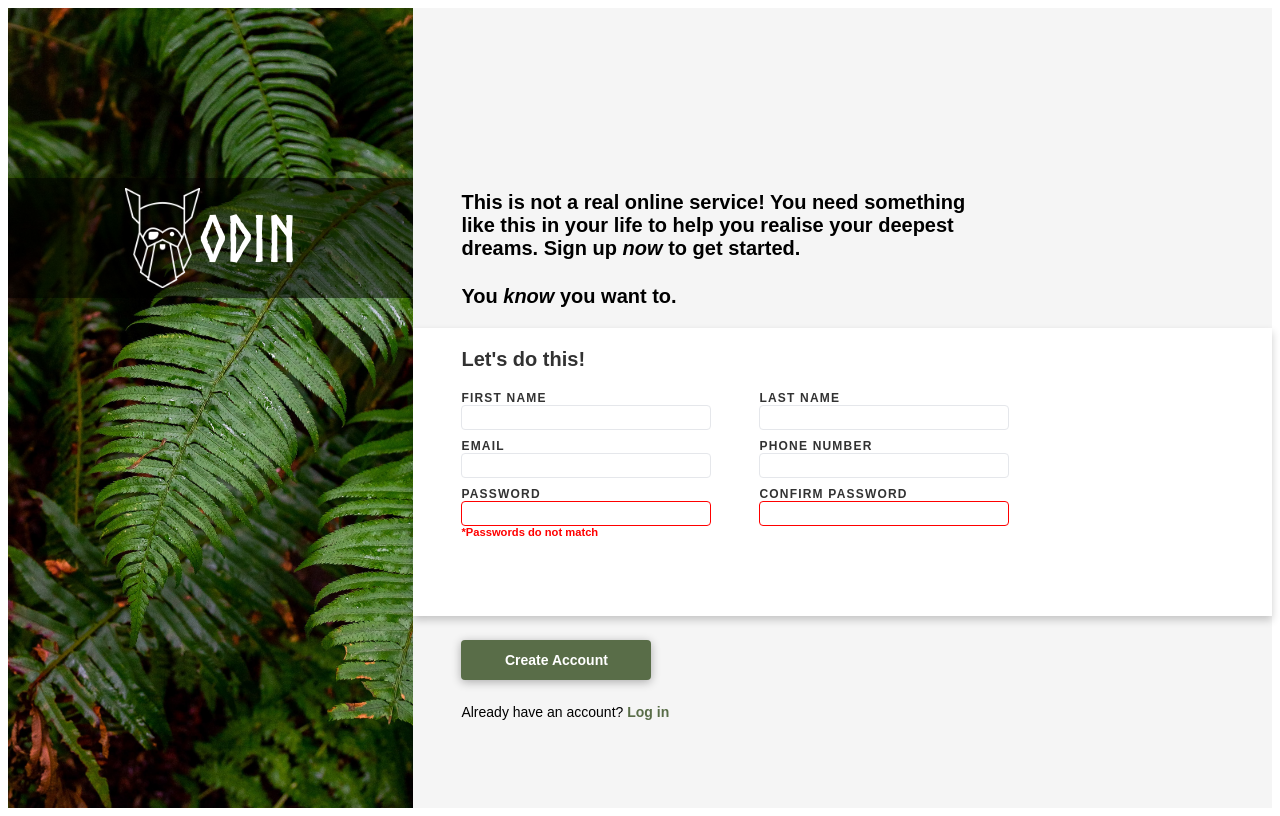
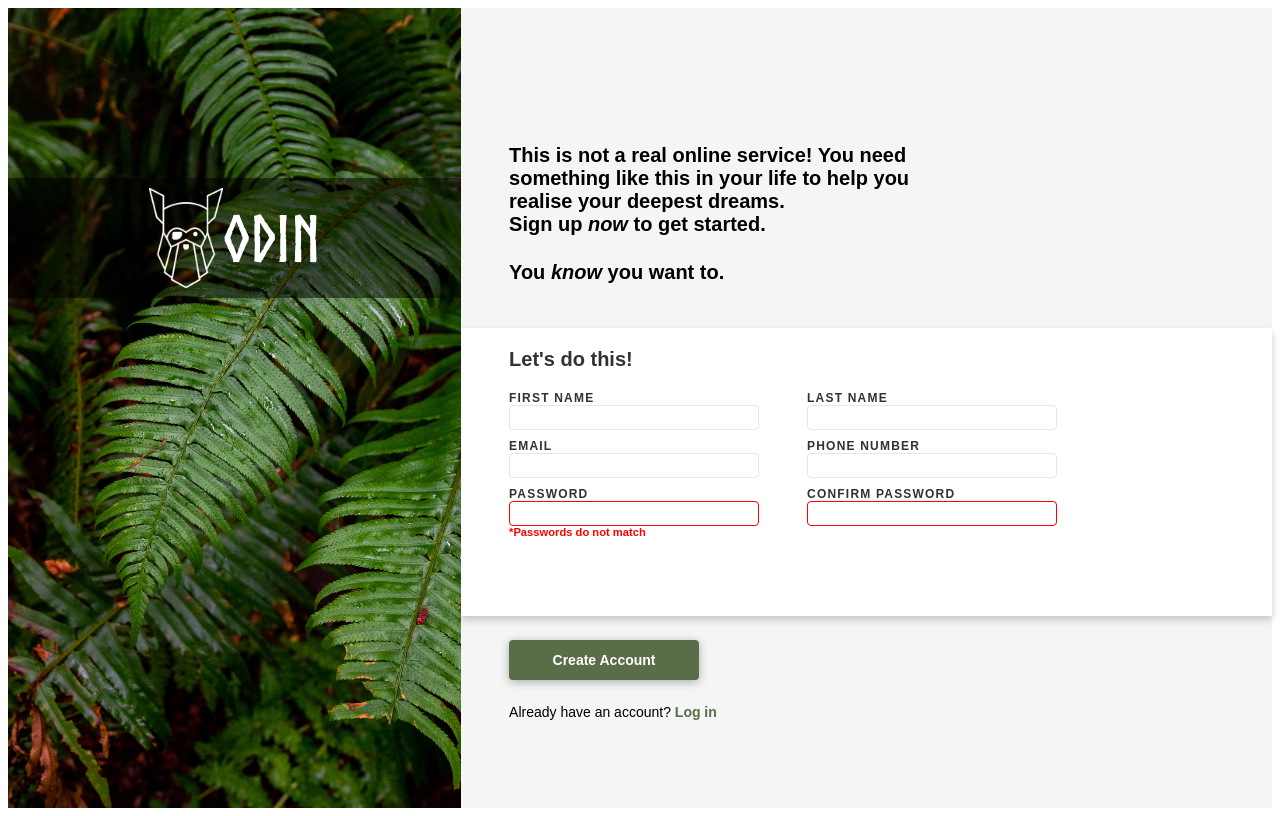
Before and after one commit to tiemouie01/odin-form, a plain HTML site: page index.html in a window 1280 px wide. Drawn offline with Linux system fonts and the light colour scheme.

Commit message:
Adjust layout in introduction section

```diff
--- a/index.html
+++ b/index.html
@@ -18,9 +18,9 @@
         <div class="intro-text">
             <p class="first-text">
                 This is not a real online service! You need something like this in your life to help you realise your deepest dreams.
-                Sign up <em>now</em> to get started.
             </p>
-            <p class="second-text">You <em>know</em> you want to.</p>
+            <p class="second-text">Sign up <em>now</em> to get started.</p>
+            <p class="third-text">You <em>know</em> you want to.</p>
         </div>
         <form action="#" method="post" id="user-form">
             <p class="form-caption">Let's do this!</p>
--- a/styles.css
+++ b/styles.css
@@ -70,9 +70,17 @@ form, .intro-text, .submit-section {
     display: flex;
     flex-direction: column;
     justify-content: flex-end;
+    padding-bottom: 24px;
+}
+
+.first-text {
+    margin-bottom: 0;
 }
 
 .second-text {
+    margin-top: 0;
+}
+.third-text {
     margin-top: 5px;
 }
 
```
